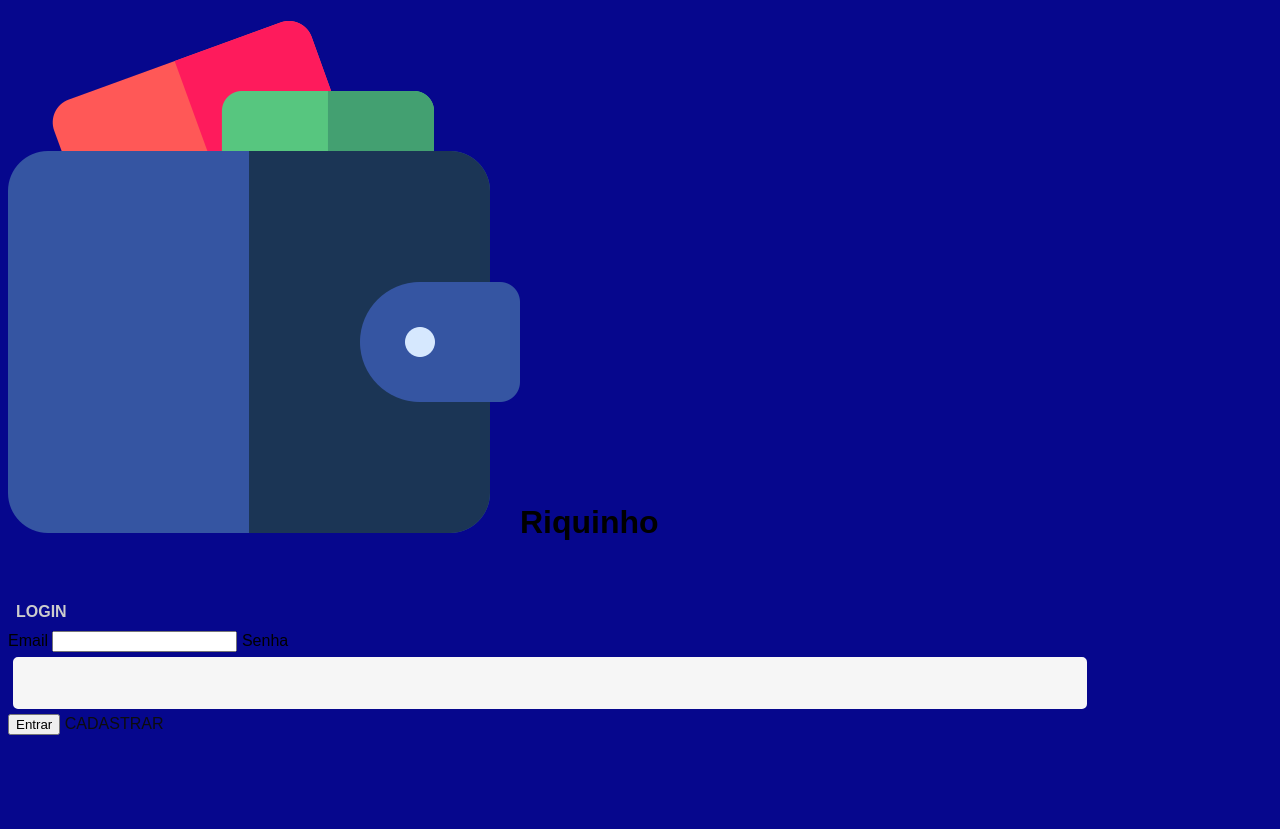
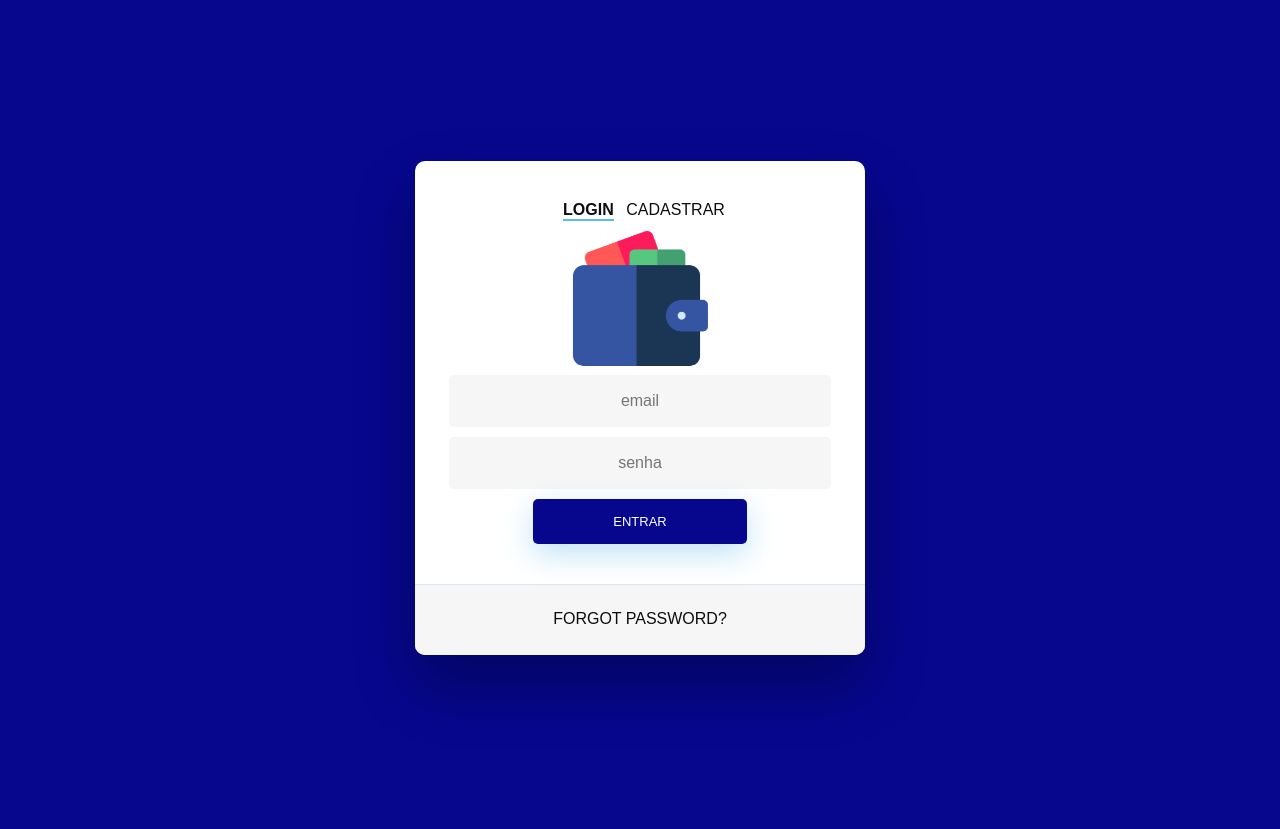
Before and after one commit to Fernnandez/Riquinho, a PHP site: page /src/view/login.php in a window 1280 px wide. After the commit the page ends 702 px from the top, so only its background shows below. Run offline with PHP 8.4, Linux system fonts and the light colour scheme.

Commit message:
#23 nova tela de login

```diff
--- a/src/view/login.php
+++ b/src/view/login.php
@@ -10,29 +10,33 @@
 </head>
 
 <body>
-  <div class="container">
-    <h1 class="logo"><img src="../../public/assets/wallet.png" alt="logo">Riquinho</h1>
-    <div class="login">
-      <h2>Login</h2>
-      <form action="../controller/login.controller.php" method="POST" class="form-login">
-        <label for="login-email">Email</label>
-        <input type="email" id='login-email' name="email">
-        <label for="login-senha">Senha</label>
-        <input type="password" id='login-senha' name="senha">
-        <div class="buttons">
-          <button class="btn">Entrar</button>
-          <a class="btn" href="./cadastro.php">Cadastrar</a>
-        </div>
+  <div class="wrapper fadeInDown">
+    <div id="formContent">
+      <!-- Tabs Titles -->
+      <h2 class="active"> Login</h2>
+      <a class="underlineHover" href="./cadastro.php">cadastrar</a>
+
+      <!-- Icon -->
+      <div class="fadeIn first">
+        <img src="../../public/assets/wallet.png" id="icon" alt="User Icon" />
+      </div>
+
+      <!-- Login Form -->
+      <form action="../controller/login.controller.php" method="POST">
+        <input type="text" id="email" class="fadeIn second" name="email" placeholder="email">
+        <input type="password" id="senha" class="fadeIn third" name="senha" placeholder="senha">
+        <input type="submit" class="fadeIn fourth" value="Entrar">
       </form>
+
+      <!-- Remind Passowrd -->
+      <div id="formFooter">
+        <a class="underlineHover" href="#">Forgot Password?</a>
+      </div>
+
     </div>
   </div>
 
-  <script>
-    const query = window.location.search;
-    const urlParams = new URLSearchParams(query);
 
-    if (urlParams.get('msg')) alert(urlParams.get('msg'));
-  </script>
 </body>
 
 </html>
```
